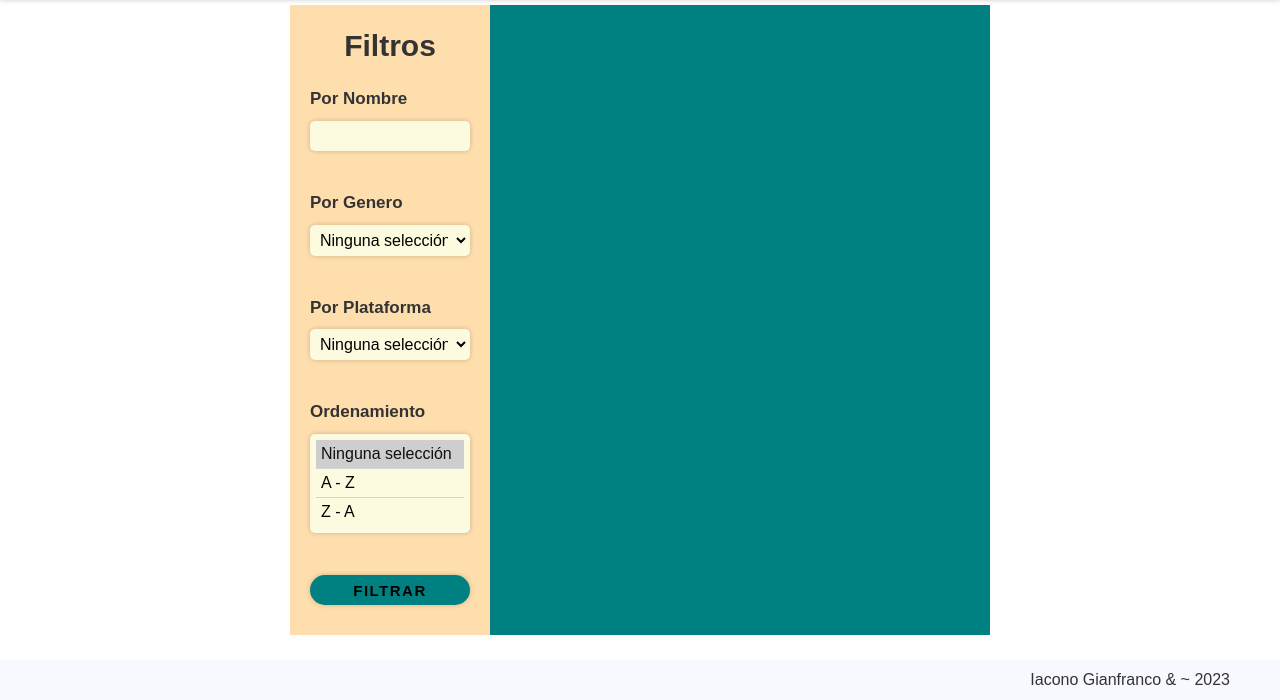
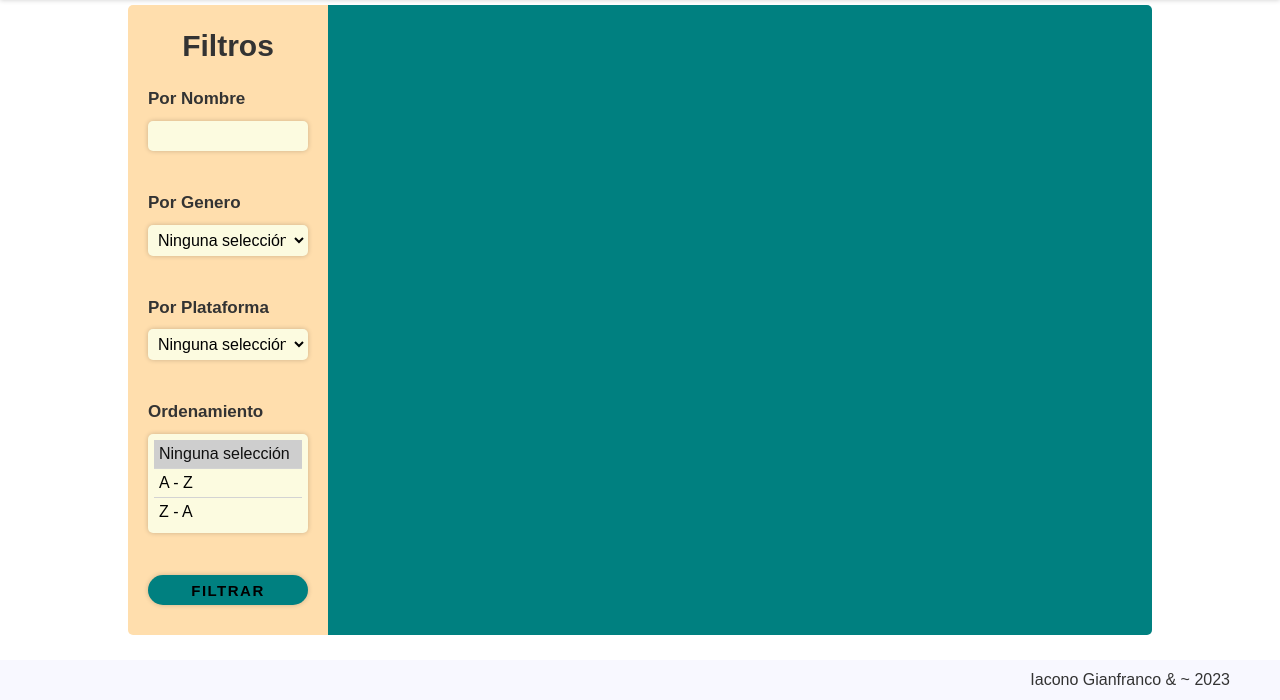
Before and after one commit to IaconoG/Seminario-PHP, a PHP site: page / in a window 1280 px wide. Shown: the part 100-800 px from the top of the page. Run offline with PHP 8.4, Linux system fonts and the light colour scheme; data that the repository does not hold is empty.

Commit message:
cambios en las dimensiones de cards de los juegos

```diff
--- a/Entrega 1 PHP/assets/css/estilos.css
+++ b/Entrega 1 PHP/assets/css/estilos.css
@@ -121,9 +121,11 @@ body {
 }
 .contenido {
   display: flex;
-  max-width: 80vw;
+  width: 80vw;
   min-width: 700px;
   min-height: 100%;
+  border-radius: var(--default-radius-border);
+  overflow: hidden;
 }
 /* Menu de Filtros (aside) */
 .filtros {
@@ -187,20 +189,24 @@ select::-webkit-scrollbar-thumb:active {
 }
 .bloque-juegos {
   display: grid;
-  grid-template-columns: repeat(auto-fit, minmax(330px, 1fr));
+  grid-template-columns: repeat(auto-fit, minmax(330px, max-content));
     /* Permite q las columnas se ajusten automaticamente para adaptarse al ancho disponible del contenedor */
     /* auto-fit -> crea tantas columas como sea posible para llenar el espacio disponible */
     /* minmax(min, max) -> Especifica el tama;o minimo y maximo de cada columna */
     /* 1fr -> 1 fraccion de espacio, la columna puede crecer para ocupar el espacio disponible si hay */
-  gap: 4rem;
+
+  gap: 5rem 4rem;
 }
+
 .juego {
+  --padding: 1.5rem 2rem;
+  max-width: 500px;
+  width: 100%;
+  overflow: hidden;
+  justify-self: center;
   border-radius: 1rem;
   box-shadow: var(--shadow-default);
-  overflow: hidden;
-  --padding: 1.5rem 2rem;
   background-color: var(--clr-segndo);
-
 }
 .juego .header-juego {
   min-height: 200px;
```
